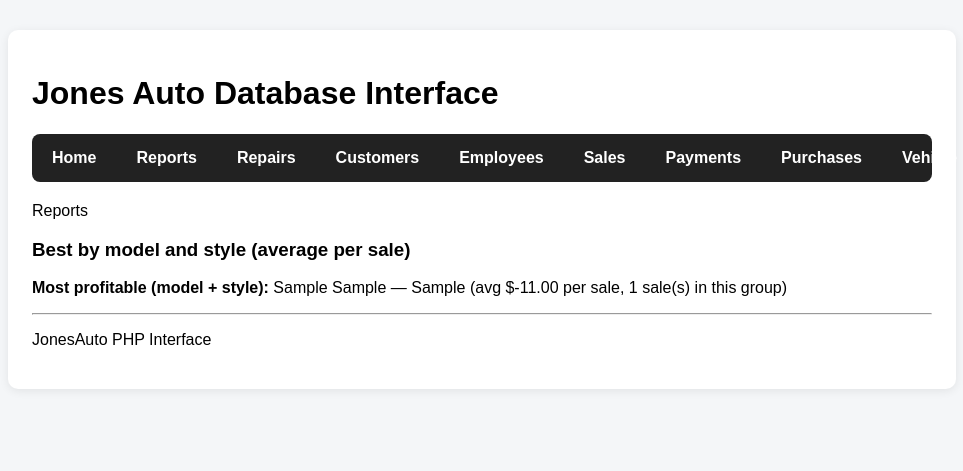
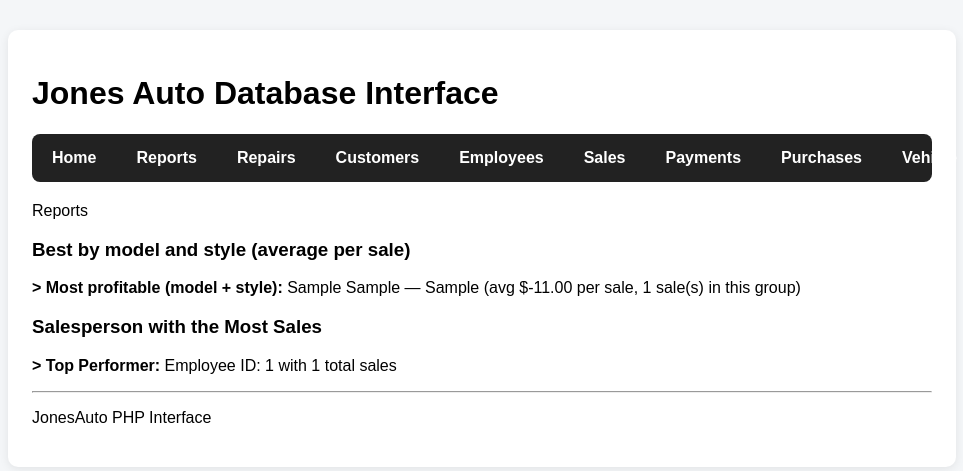
Before and after one commit to Fineturkey/barecarsales_app, a PHP site: page /reports/index.php in a window 1280 px wide. Shown: the top 471 px of the page, without its empty margins (158-1121 px from the left). Run offline with PHP 8.4, Linux system fonts and the light colour scheme; tables that the repository leaves empty hold one stand-in row (values such as "Sample post").

Commit message:
Added employee of month SQL query and displayed it under reports

```diff
--- a/reports/index.php
+++ b/reports/index.php
@@ -29,6 +29,17 @@ LIMIT 1
 
 $res_most = $conn->query($sql_most);
 $row_most = $res_most ? $res_most->fetch_assoc() : null;
+
+$sql_top_salesperson = "
+SELECT salesperson_employee_id, COUNT(*) AS num_sales
+FROM sale
+GROUP BY salesperson_employee_id
+ORDER BY num_sales DESC
+LIMIT 1
+";
+
+$res_top_salesperson = $conn->query($sql_top_salesperson);
+$row_top_salesperson = $res_top_salesperson ? $res_top_salesperson->fetch_assoc() : null;
 ?>
 
 <h2>Reports</h2>
@@ -36,7 +47,7 @@ $row_most = $res_most ? $res_most->fetch_assoc() : null;
 <h3>Best by model and style (average per sale)</h3>
 
 <p>
-    <strong>Most profitable (model + style):</strong>
+    <strong>> Most profitable (model + style):</strong>
     <?php if ($row_most): ?>
         <?= htmlspecialchars($row_most['make'] . ' ' . $row_most['model'] . (!empty($row_most['style']) ? ' — ' . $row_most['style'] : '')) ?>
         (avg $<?= htmlspecialchars(number_format((float) $row_most['avg_per_sale'], 2)) ?> per sale,
@@ -46,6 +57,18 @@ $row_most = $res_most ? $res_most->fetch_assoc() : null;
     <?php endif; ?>
 </p>
 
+<h3>Salesperson with the Most Sales</h3>
+
+<p>
+    <strong>> Top Performer:</strong>
+    <?php if ($row_top_salesperson): ?>
+        Employee ID: <?= htmlspecialchars($row_top_salesperson['salesperson_employee_id']) ?>
+        with <?= (int) $row_top_salesperson['num_sales'] ?> total sales
+    <?php else: ?>
+        <em>No sales data available.</em>
+    <?php endif; ?>
+</p>
+
 <?php
 include '../footer.php';
 $conn->close();
```
